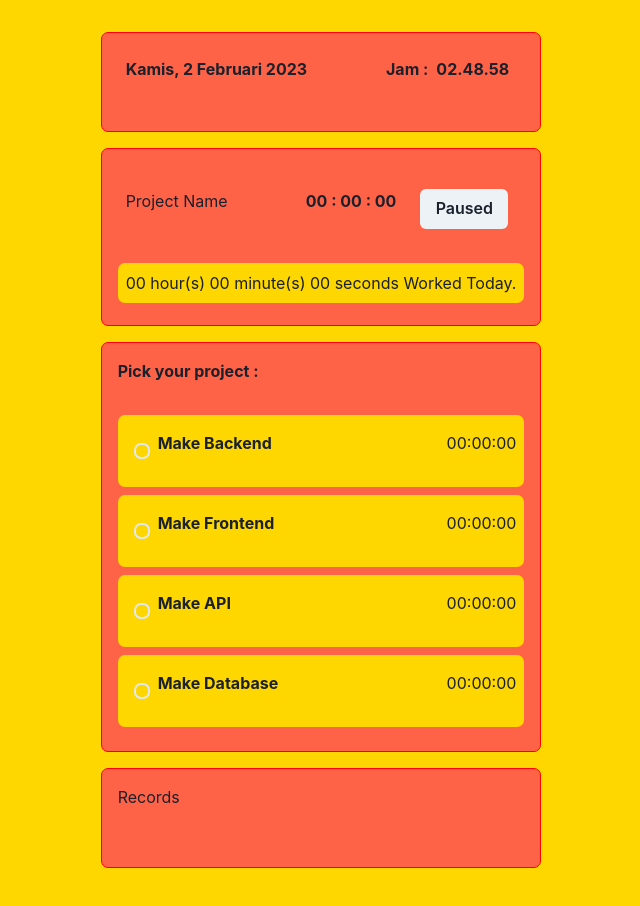
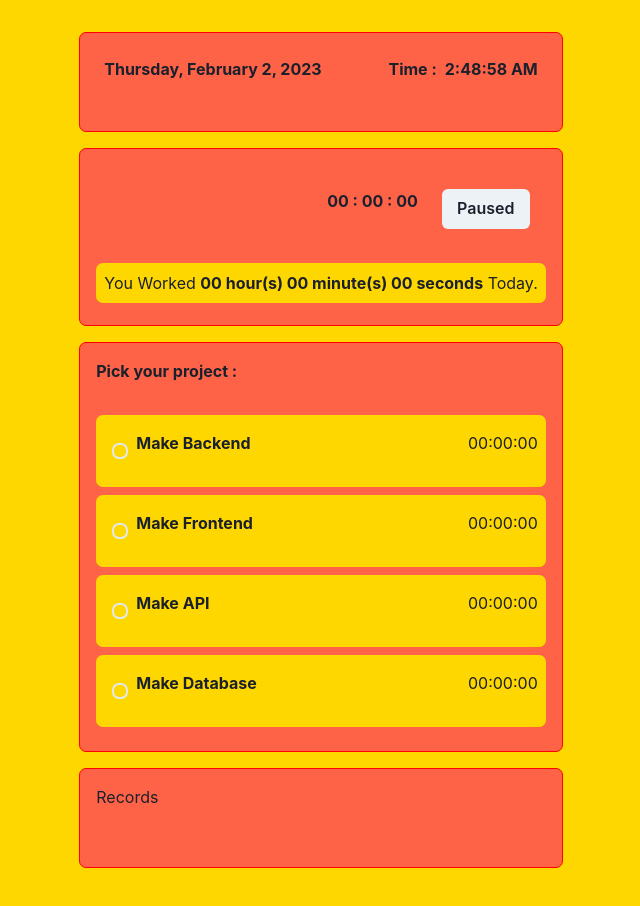
Before and after one commit to torik135/react-timer-zustand, a React (Vite) app: page / in a window 1280 px wide. Shown: the top 906 px of the page, without its empty margins (319-959 px from the left). Built offline with nearby package versions, Linux system fonts and the light colour scheme.

Commit message:
use context

```diff
--- a/src/App.tsx
+++ b/src/App.tsx
@@ -1,13 +1,16 @@
 import { Box } from "@chakra-ui/react";
 import React, { memo } from "react";
+import { StoreContext, useStoreData } from "./context/dataContext";
 import { Home } from "./pages";
 
 
 const App: React.FC = memo(() => {
   return (
-    <Box bg="gold" minW="100vw" minH="100vh" alignItems="center" justifyItems="center">
-      <Home />
-    </Box>
+    <StoreContext.Provider value={useStoreData()}>
+      <Box bg="gold" minW="100vw" minH="100vh" alignItems="center" justifyItems="center">
+        <Home />
+      </Box>
+    </StoreContext.Provider>
   );
 })
 
--- a/src/components/DateTime/DateTime.tsx
+++ b/src/components/DateTime/DateTime.tsx
@@ -8,9 +8,9 @@ const DateTime: React.FC = memo(() => {
 
   useEffect(() => {
     const interval = setInterval(() => {
-      setTime(new Date().toLocaleTimeString(["id"]))
+      setTime(new Date().toLocaleTimeString(["en"]))
       setDate(new Date().toLocaleDateString(
-        ["id", "ID"],
+        ["en", "en-US"],
         { day: "numeric", weekday: "long", month: "long", year: "numeric" }))
     }, 1000)
 
@@ -21,7 +21,7 @@ const DateTime: React.FC = memo(() => {
     <Flex {...DateFlexStyles}>
       <Box {...DateBoxStyles}>{date}</Box>
       <Flex {...TimeFlexStyles}>
-        <Text>Jam : </Text>
+        <Text>Time : </Text>
         <Text {...TimeTextStyles}> {time}</Text>
       </Flex>
     </Flex>
--- a/src/components/Projects/Projects.tsx
+++ b/src/components/Projects/Projects.tsx
@@ -1,5 +1,6 @@
 import { Box, Flex, Radio, RadioGroup, Text, useRadioGroup } from "@chakra-ui/react";
-import React, { memo, useState } from "react";
+import React, { memo, useEffect, useRef } from "react";
+import { useStore } from "../../context/useStore";
 import {
   ProjectFlexStyles,
   ProjectItemRadioStyles,
@@ -23,18 +24,26 @@ const projects: IProj[] = [
 ]
 
 const Projects: React.FC = memo(() => {
-  const [titleState, setTitleState] = useState<string>("")
+  const [store, setStore] = useStore()
 
   const { value, getRadioProps, getRootProps } = useRadioGroup()
 
+  useEffect(() => {
+    setStore({ ...store, projTitle: value })
+  }, [value])
+
   return (
     <Flex {...ProjectFlexStyles} {...getRootProps}>
-      <Text {...ProjectTextStyles}>Pick your project : {value}</Text>
+      <Text {...ProjectTextStyles}>Pick your project : {store.projTitle}</Text>
       <RadioGroup>
         <Box {...ProjectListStyles}>
           {projects.map(project => (
             <Flex {...ProjectItemFlexStyles} key={`${Math.random()}_${project.id}`} >
-              <Radio {...ProjectItemRadioStyles} value={project.title} {...getRadioProps({ value: project.title })}>
+              <Radio
+                {...ProjectItemRadioStyles}
+                value={project.title}
+                {...getRadioProps({ value: project.title })}
+              >
                 <Text fontWeight="bolder">{project.title}</Text>
               </Radio>
               <Text>{project.time}</Text>
@@ -42,7 +51,7 @@ const Projects: React.FC = memo(() => {
           ))}
         </Box>
       </RadioGroup>
-    </Flex>
+    </Flex >
   )
 })
 
--- a/src/components/Status/Status.tsx
+++ b/src/components/Status/Status.tsx
@@ -1,16 +1,14 @@
 import { Box, Text } from "@chakra-ui/react";
 import React, { memo } from "react";
+import { useStore } from "../../context/useStore";
 
-type IStatus = {
-  hour: string,
-  minute: string,
-  second: string,
-}
 
-const Status: React.FC<IStatus> = memo(({ hour = 0, minute = 0, second = 0 }) => {
+const Status: React.FC = memo(() => {
+  const [store] = useStore()
+
   return (
     <Box>
-      <Text>{hour} hour(s) {minute} minute(s) {second} seconds Worked Today.</Text>
+      <Text>You Worked <b>{store.statHour} hour(s) {store.statMin} minute(s) {store.statSec} seconds</b> Today.</Text>
     </Box>
   )
 })
--- a/src/components/Timer/Timer.tsx
+++ b/src/components/Timer/Timer.tsx
@@ -1,5 +1,6 @@
 import { Box, Flex, HStack, Spacer, Text, Button } from "@chakra-ui/react"
-import React, { memo, useEffect, useState } from "react"
+import React, { memo, useContext, useEffect, useState } from "react"
+import { useStore } from "../../context/useStore"
 import { Status } from "../Status"
 import {
   BtnStyles,
@@ -13,27 +14,48 @@ import {
 
 
 const Timer: React.FC = memo(() => {
+  const [store, setStore] = useStore()
+
   const [working, setWorking] = useState<boolean>(false)
   const [time, setTime] = useState<number>(0)
-  const [statHour, setStatHour] = useState<string>("")
-  const [statMin, setStatMin] = useState<string>("")
-  const [statSec, setStatSec] = useState<string>("")
+  // const [statHour, setStatHour] = useState<string>("")
+  // const [statMin, setStatMin] = useState<string>("")
+  // const [statSec, setStatSec] = useState<string>("")
 
+  function createClock() {
+    const times: { hour: string, minute: string, second: string } = {
+      hour: ("0" + Math.floor((time / 600000) % 60)).slice(-2),
+      minute: ("0" + Math.floor((time / 60000) % 60)).slice(-2),
+      second: ("0" + Math.floor((time / 1000) % 60)).slice(-2)
+    }
+    return times
+  }
   useEffect(() => {
     let interval: number = 0
 
     if (working) {
       interval = setInterval(() => {
         setTime((prevTime) => prevTime + 10)
+        setStore({ ...store, working: working })
       }, 10)
     } else if (!working) {
       clearInterval(interval)
-      setStatHour(createClock().hour)
-      setStatMin(createClock().minute)
-      setStatSec(createClock().second)
+      // setStatHour(createClock().hour)
+      // setStatMin(createClock().minute)
+      // setStatSec(createClock().second)
+      setStore({
+        ...store,
+        working,
+        time: time,
+        statSec: createClock().second,
+        statMin: createClock().minute,
+        statHour: createClock().hour
+      })
     }
     return () => clearInterval(interval)
   }, [working])
+
+  console.log(store)
 
   const startBtn = (
     <Button {...BtnStyles} onClick={() => setWorking(true)}>Paused</Button>
@@ -43,20 +65,10 @@ const Timer: React.FC = memo(() => {
     <Button {...BtnStyles} onClick={() => setWorking(false)}>Working</Button>
   )
 
-  function createClock() {
-    const times: { hour: string, minute: string, second: string } = {
-      hour: ("0" + Math.floor((time / 600000) % 60)).slice(-2),
-      minute: ("0" + Math.floor((time / 60000) % 60)).slice(-2),
-      second: ("0" + Math.floor((time / 1000) % 60)).slice(-2)
-    }
-    return times
-  }
-
-
   return (
     <Flex {...TimerFlexStyles}>
       <Flex {...TimerInsideFlexStyles}>
-        <Text {...TimerProjectTextStyles}>Project Name</Text>
+        <Text {...TimerProjectTextStyles}>{store.projTitle}</Text>
         <Spacer />
         <HStack {...HStackStyles}>
           <HStack>
@@ -72,7 +84,7 @@ const Timer: React.FC = memo(() => {
         </HStack>
       </Flex>
       <Box {...TimerStatusBoxStyles}>
-        <Status hour={statHour} minute={statMin} second={statSec} />
+        <Status />
       </Box>
     </Flex>
   )
@@ -84,6 +96,7 @@ const Timer: React.FC = memo(() => {
 * save hour and minute in a state type of string.
 * and show it in the Status.
 * Status = total time after paused.
+*
 * */
 
 export { Timer }
--- /dev/null
+++ b/src/context/dataContext.tsx
@@ -0,0 +1,60 @@
+import { createContext, ReactNode, useRef, useCallback } from "react"
+
+export type IStore = {
+  working: boolean
+  time: number
+  statSec: string
+  statMin: string
+  statHour: string
+  projTitle: string
+}
+
+export function useStoreData(): {
+  get: () => IStore
+  set: (val: Partial<IStore>) => void
+  subscribe: (callback: () => void) => () => void
+} {
+  const store = useRef({
+    working: false,
+    time: 0,
+    statSec: "00",
+    statMin: "00",
+    statHour: "00",
+    projTitle: "Project Name"
+  })
+
+  const get = useCallback(() => store.current, [])
+
+  const subscribers = useRef(new Set<() => void>())
+
+  const set = useCallback((val: Partial<IStore>) => {
+    store.current = { ...store.current, ...val }
+    subscribers.current.forEach((callback) => callback())
+  }, [])
+
+  const subscribe = useCallback((callback: () => void) => {
+    subscribers.current.add(callback)
+    return () => subscribers.current.delete(callback)
+  }, [])
+
+  return {
+    get,
+    set,
+    subscribe,
+  }
+}
+
+type UsetStoreReturnType = ReturnType<typeof useStoreData>
+
+export const StoreContext = createContext<UsetStoreReturnType | null>(null)
+
+
+function DataContext({ children }: { children: ReactNode }) {
+  return (
+    <StoreContext.Provider value={useStoreData()}>
+      {children}
+    </StoreContext.Provider>
+  )
+}
+
+export { DataContext }
--- /dev/null
+++ b/src/context/useStore.tsx
@@ -0,0 +1,18 @@
+import { useContext, useEffect, useState } from "react";
+import { IStore, StoreContext } from "./dataContext";
+
+export function useStore(): [
+  IStore,
+  (val: Partial<IStore>) => void
+] {
+  const store = useContext(StoreContext)
+  if (!store) { throw new Error('[ERR][useStore][Store not Found]') }
+
+  const [state, setState] = useState(store.get())
+
+  useEffect(() => {
+    return store.subscribe(() => setState(store.get()))
+  }, [])
+
+  return [state, store.set]
+}
```
Also changed, not shown: 1 other file (tests, documents, lock files or other folders).
